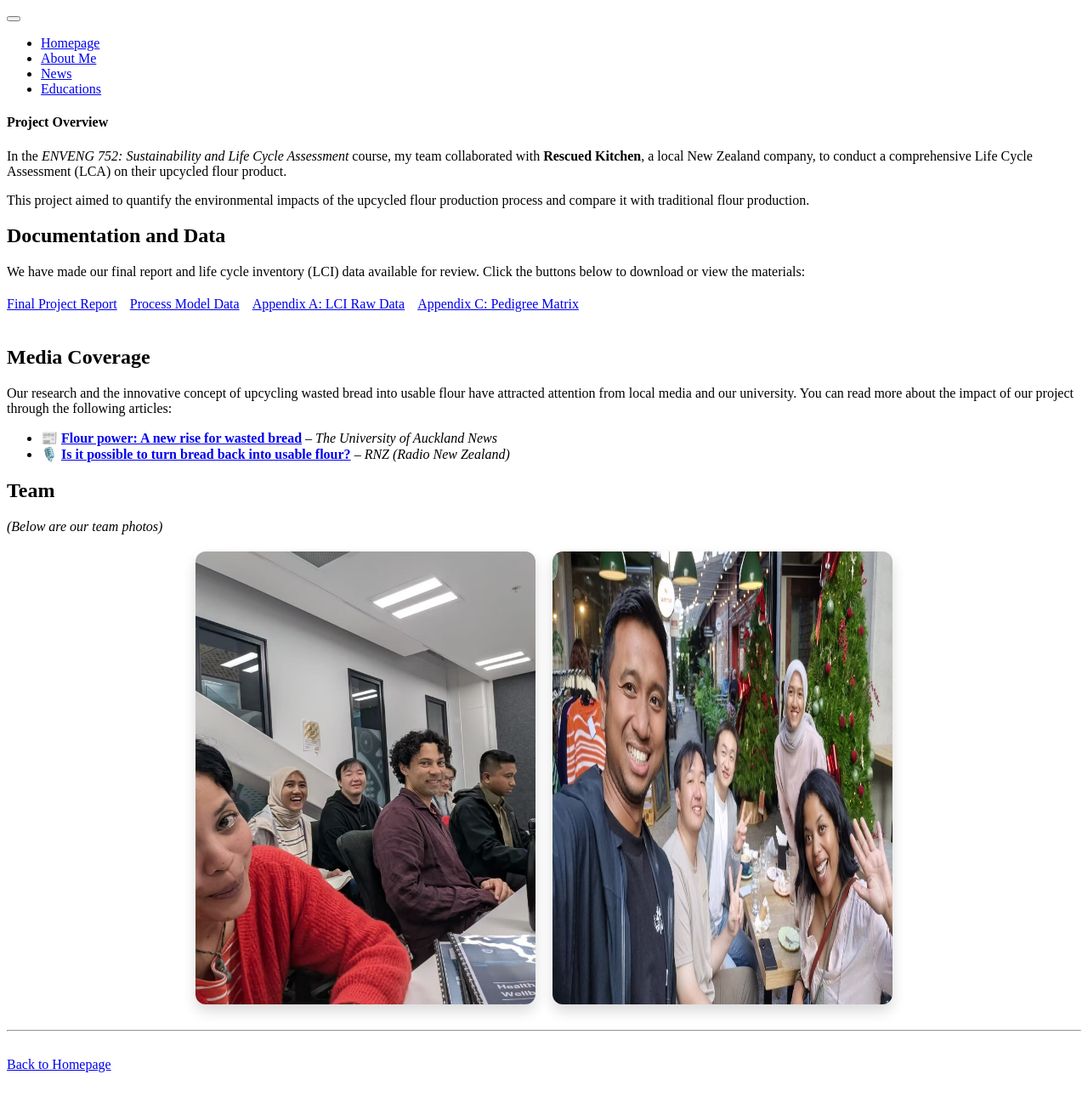
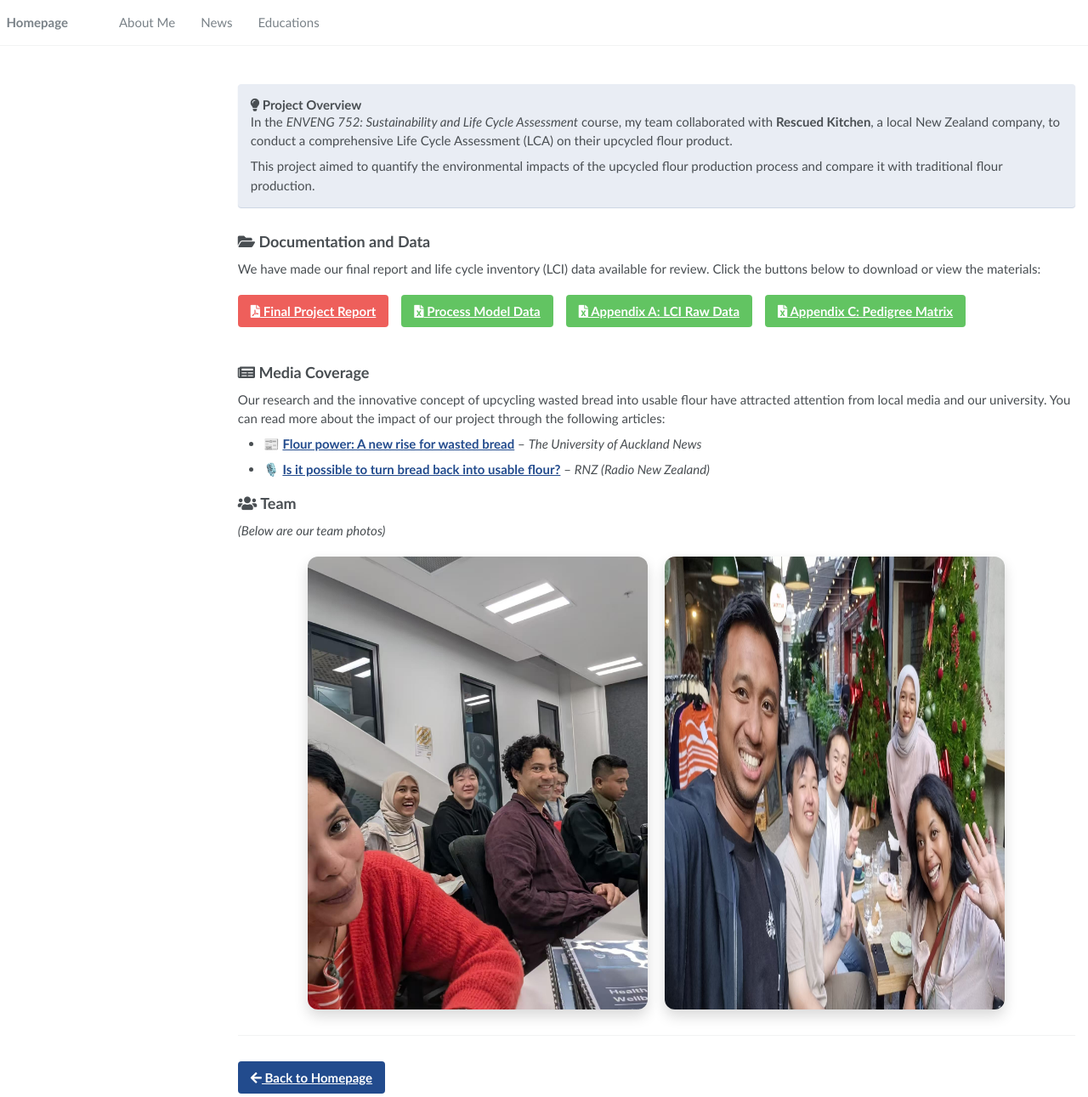
Before and after one commit to Zhang-holden/Zhang-holden.github.io, a Jekyll site: the page built from _pages/rescued-flour-lca.md, in a window 1280 px wide and 1291 px high. Shown: the whole window at 85% size. Built offline with Jekyll 4.4.1, drawn with Linux system fonts in a browser that asks for light colours.

Commit message:
Fix relative asset paths causing broken CSS on subpages

```diff
--- a/_includes/head.html
+++ b/_includes/head.html
@@ -11,7 +11,7 @@
 </script>
 
 <!-- For all browsers -->
-<link rel="stylesheet" href="assets/css/main.css">
+<link rel="stylesheet" href="{{ '/assets/css/main.css' | relative_url }}">
 
 <meta http-equiv="cleartype" content="on">
 <head>
--- a/_includes/scripts.html
+++ b/_includes/scripts.html
@@ -1,4 +1,4 @@
-<script src="assets/js/main.min.js"></script>
+<script src="{{ '/assets/js/main.min.js' | relative_url }}"></script>
 
 {% include analytics.html %}
 {% include fetch_google_scholar_stats.html %}
```
